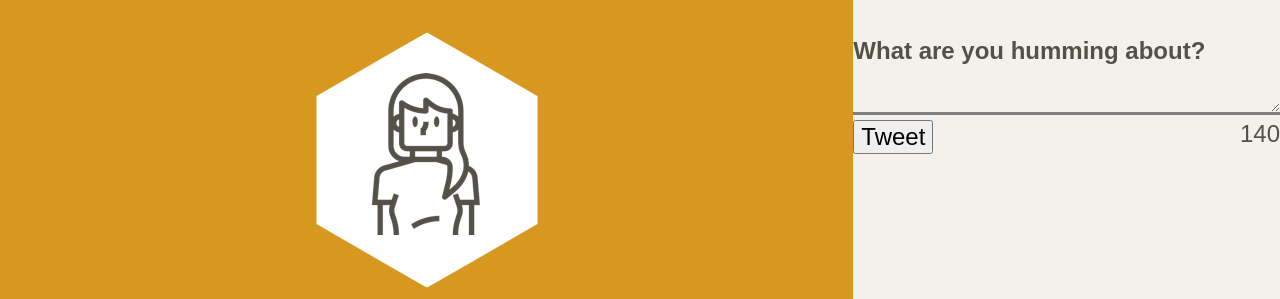
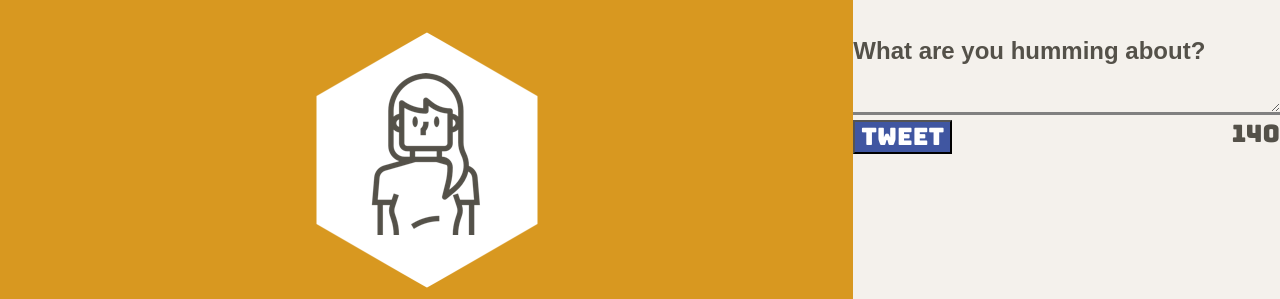
Before and after one commit to nadiaa-f/tweeter, a website: page public/index.html in a window 1280 px wide. Shown: the part 123-422 px from the top of the page. Drawn offline with nearby package versions, Linux system fonts and the light colour scheme; no server answers.

Commit message:
fixing styling

```diff
--- a/public/index.html
+++ b/public/index.html
@@ -61,7 +61,7 @@
           <label for="tweet-text">What are you humming about?</label>
           <textarea name="text" id="tweet-text"></textarea>
           <div class="compose-tweet-footer">
-            <button type="submit">Tweet</button>
+            <button class="tweet-button" type="submit">Tweet</button>
             <output name="counter" class="counter" for="tweet-text">140</output>
           </div>
         </form>
--- a/public/styles/new-tweet.css
+++ b/public/styles/new-tweet.css
@@ -5,7 +5,7 @@
 .word-counter {
   display: flex;
   justify-content: space-between;
-  font-family: "Bungee", sans-serif;;
+  font-family: "Bungee", sans-serif;
 }
 
 #tweet-text {
@@ -24,11 +24,13 @@
 
 label {
   font-weight: bold;
+
 }
 
 .tweet-button {
   color: white;
-  background-color: #4154A1;
+  background-color: #4056A1;
+  font-family: "Bungee", sans-serif;
 }
 
 .negative-count {
--- a/public/styles/tweet.css
+++ b/public/styles/tweet.css
@@ -50,3 +50,7 @@
   display: flex;
   justify-content: space-between;
 }
+
+.counter {
+  font-family: "Bungee", sans-serif;
+}
```
